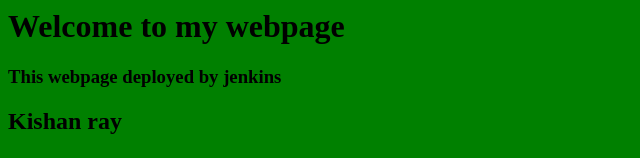
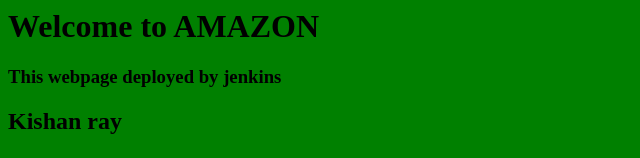
Before and after one commit to premkumarshamala/Simplewebserver, a plain HTML site: page index.html in a window 1280 px wide. Shown: the top 158 px of the page, without its empty margins (0-640 px from the left). Drawn offline with Linux system fonts and the light colour scheme.

Commit message:
Update index.html

```diff
--- a/index.html
+++ b/index.html
@@ -1,6 +1,6 @@
 <body style="background-color:green;">
 
-<h1>Welcome to my webpage</h1>
+<h1>Welcome to AMAZON</h1>
 <h3>This webpage deployed by jenkins</h3>
 
  <h2> Kishan ray </h2>
```
